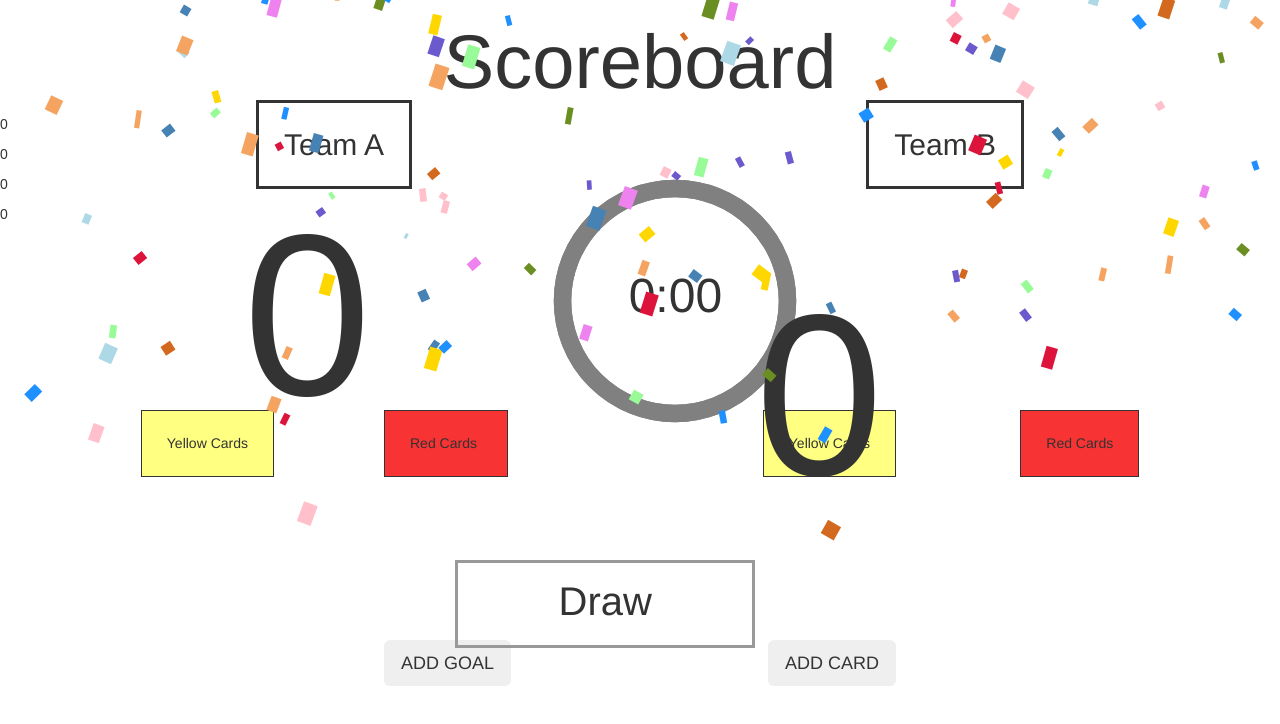
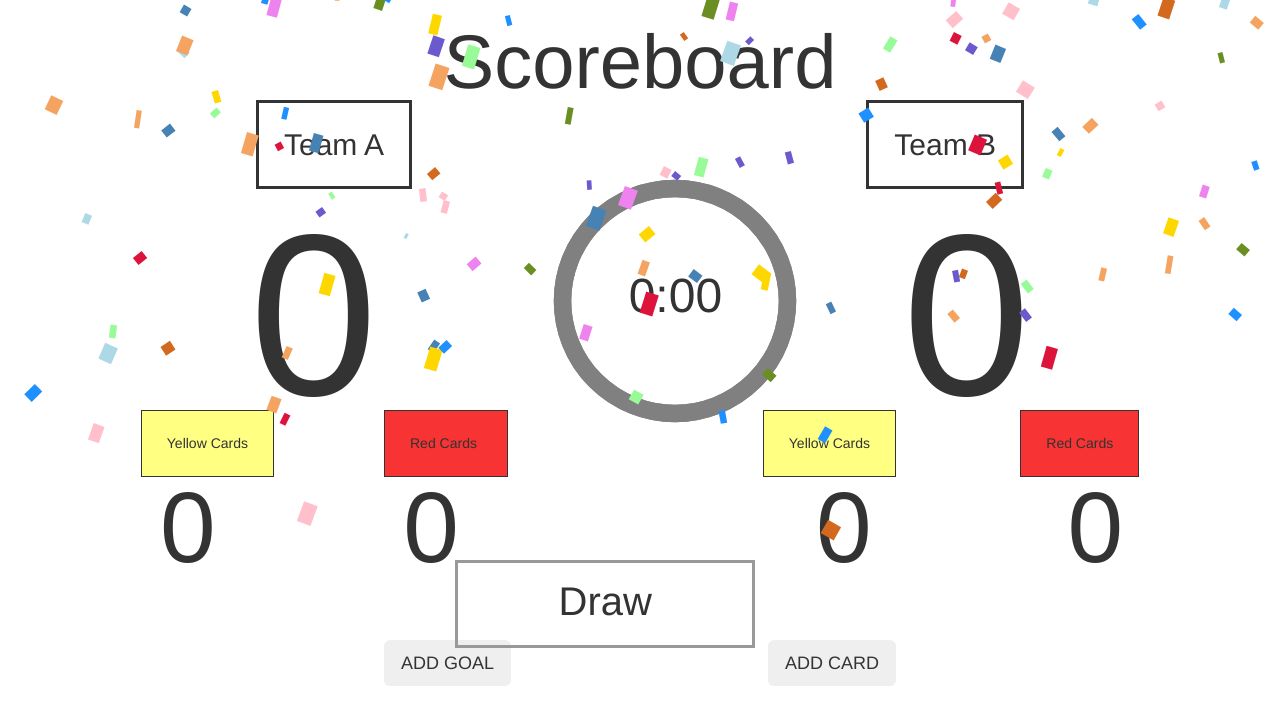
Before and after one commit to mdc5017/ScoreBoard, a website: page index.html in a window 1280 px wide. Drawn offline with nearby package versions, Linux system fonts and the light colour scheme; a web font is replaced by a local one.

Commit message:
opaque popup

```diff
--- a/style.css
+++ b/style.css
@@ -60,12 +60,15 @@
     left: 44%;
     top: 90%;
 }
+
 #addGoalForm {
     display: none;
     position: absolute;
+    z-index: 1;
     text-align: center;
-    left: 26%;
-    top: 65%;
+    left: 27%;
+    top: 30%;
+    background-color: rgba(255, 255, 255, 1);
     border: 3px solid #999999;
     padding: 20px 20px 20px 20px;
 }
@@ -73,9 +76,11 @@
 #addCardForm {
     display: none;
     position: absolute;
+    z-index: 1;
     text-align: center;
     left: 22%;
-    top: 65%;
+    top: 30%;
+    background-color: rgba(255, 255, 255, 1);
     border: 3px solid #999999;
     padding: 20px 20px 20px 20px;
 }
@@ -145,7 +150,7 @@
     font-family: 'Digital Numbers', sans-serif;
     font-size: 230px;
     position: absolute;
-    left: 19%;
+    left: 19.5%;
     top: 19%;
 }
 
@@ -153,26 +158,38 @@
     font-family: 'Digital Numbers', sans-serif;
     font-size: 230px;
     position: absolute;
-    left: 59%;
-    top: 29%;
-}
-
-#teamAGoals {
-    font-family: 'Digital Numbers', sans-serif;
+    left: 70.5%;
+    top: 19%;
 }
 
 #teamAYellowCards {
     font-family: 'Digital Numbers', sans-serif;
+    font-size: 100px;
+    position: absolute;
+    left: 12.5%;
+    top: 57%;
 }
 
 #teamARedCards {
     font-family: 'Digital Numbers', sans-serif;
+    font-size: 100px;
+    position: absolute;
+    left: 31.5%;
+    top: 57%;
 }
 
 #teamBYellowCards {
     font-family: 'Digital Numbers', sans-serif;
+    font-size: 100px;
+    position: absolute;
+    left: 63.75%;
+    top: 57%;
 }
 
 #teamBRedCards {
     font-family: 'Digital Numbers', sans-serif;
+    font-size: 100px;
+    position: absolute;
+    left: 83.4%;
+    top: 57%;
 }
```
